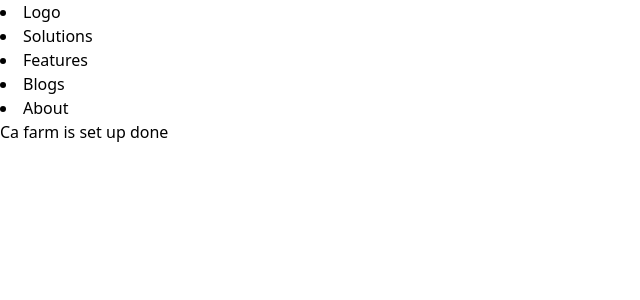
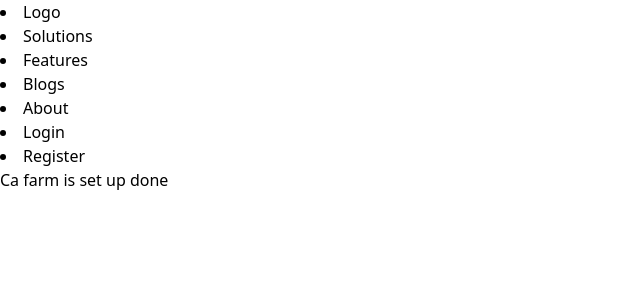
Before and after one commit to HimaloyAshis/CA-farm, a React (Vite) app: page / in a window 1280 px wide. Shown: the top 300 px of the page, without its empty margins (0-640 px from the left). Built offline with nearby package versions, Linux system fonts and the light colour scheme.

Commit message:
navbar li

```diff
--- a/src/Page/shared/Navbar/Navbar.jsx
+++ b/src/Page/shared/Navbar/Navbar.jsx
@@ -9,7 +9,10 @@ const Navbar = () => {
                 <li>Features</li>
                 <li>Blogs</li>
                 <li>About</li>
-
+            </div>
+            <div>
+                <li>Login</li>
+                <li>Register</li>
             </div>
         </div>
     );
```
